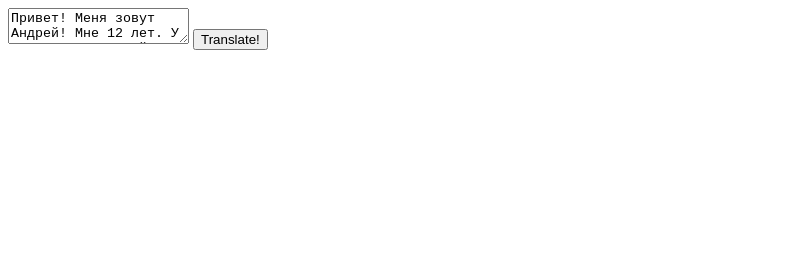
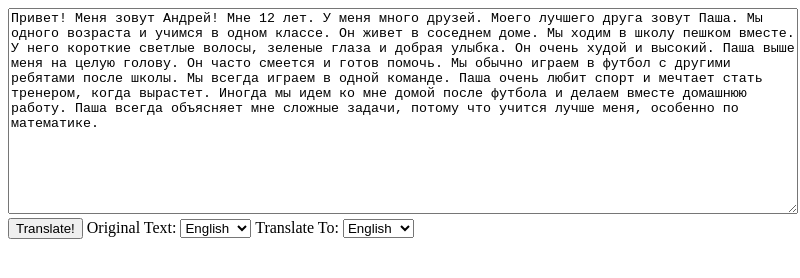
Before and after one commit to gabrielseaver9678/interlinear-reader-app, an Electron app: page index.html in a window 800 px wide. Drawn offline with Linux system fonts and the light colour scheme.

Commit message:
slightly improved translation box style and made language selection dropdowns

```diff
--- a/index-style.css
+++ b/index-style.css
@@ -1,3 +1,9 @@
+#input-text {
+    width: 100%;
+    resize: vertical;
+    height: 15em;
+}
+
 #interlinear-view {
     word-spacing: 0.5em;
     line-height: 4em;
--- a/index.html
+++ b/index.html
@@ -12,6 +12,9 @@
         <textarea id="input-text">Привет! Меня зовут Андрей! Мне 12 лет. У меня много друзей. Моего лучшего друга зовут Паша. Мы одного возраста и учимся в одном классе. Он живет в соседнем доме. Мы ходим в школу пешком вместе. У него короткие светлые волосы, зеленые глаза и добрая улыбка. Он очень худой и высокий. Паша выше меня на целую голову. Он часто смеется и готов помочь. Мы обычно играем в футбол с другими ребятами после школы. Мы всегда играем в одной команде. Паша очень любит спорт и мечтает стать тренером, когда вырастет. Иногда мы идем ко мне домой после футбола и делаем вместе домашнюю работу. Паша всегда объясняет мне сложные задачи, потому что учится лучше меня, особенно по математике.</textarea>
         <button id="translate-button">Translate!</button>
 
+        Original Text: <select id="lang-source"></select>
+        Translate To: <select id="lang-target"></select>
+
         <p id="interlinear-view"></p>
 
         <script src="./renderer.js"></script>
--- a/renderer.js
+++ b/renderer.js
@@ -1,15 +1,39 @@
 const inputText = document.getElementById("input-text")
 const translateButton = document.getElementById("translate-button")
+translateButton.onclick = translateInput
 const interlinearView = document.getElementById("interlinear-view")
 
-translateButton.onclick = translateInput
+const langSourceSelect = document.getElementById("lang-source")
+const langTargetSelect = document.getElementById("lang-target")
+function getLangOption (code, langName) {
+    const sourceOpt = document.createElement("option")
+    sourceOpt.text = langName
+    sourceOpt.value = code
+    return sourceOpt
+}
+function addLangOption (code, langName, selected) {
+    const langSourceOpt = getLangOption(code, langName)
+    const langTargetOpt = getLangOption(code, langName)
+    if (selected) {
+        console.log(`Lang selected: ${code}`)
+        langSourceOpt.selected = "selected"
+        langTargetOpt.selected = "selected"
+    }
+    langSourceSelect.appendChild(langSourceOpt)
+    langTargetSelect.appendChild(langTargetOpt)
+}
+addLangOption("zh", "Chinese")
+addLangOption("en", "English", true)
+addLangOption("ko", "Korean")
+addLangOption("ru", "Russian")
+addLangOption("es", "Spanish")
 
 async function translateInput () {
     // Reset the interlinear book view
     interlinearView.innerHTML = ""
 
     // Generate translated words and pair them
-    const wordPairs = await getTranslatedWordPairs("ru", "en", inputText.value.toString())
+    const wordPairs = await getTranslatedWordPairs(langSourceSelect.value, langTargetSelect.value, inputText.value.toString())
 
     wordPairs.forEach(wordPair => {
         // For each pair of original words and translated words, create the html element to represent both
```
